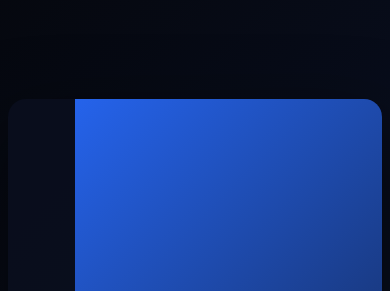
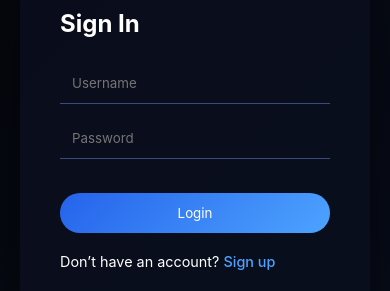
Before and after one commit to emmanuelafadzegit/ocelet, a plain HTML site: page index.html in a window 390 px wide. Shown: the part 71-362 px from the top of the page. Drawn offline with Linux system fonts and the light colour scheme.

Commit message:
Update style.css

```diff
--- a/style.css
+++ b/style.css
@@ -1,20 +1,23 @@
- {
+/* RESET */
+* {
   margin: 0;
   padding: 0;
   box-sizing: border-box;
   font-family: Inter, system-ui, sans-serif;
 }
 
+/* BODY */
 body {
-  height: 100vh;
-  background: linear-gradient(135deg, #05070d, #0b132b);
+  min-height: 100vh;
   display: flex;
   align-items: center;
   justify-content: center;
+  background: linear-gradient(135deg, #05070d, #0b132b);
   color: #fff;
+  padding: 20px;
 }
 
-/* Brand */
+/* BRAND */
 .brand {
   position: absolute;
   top: 24px;
@@ -26,30 +29,29 @@ body {
   color: #4da3ff;
 }
 
-
-
-
-/* Container */
+/* CONTAINER */
 .container {
   width: 920px;
+  max-width: 100%;
   height: 520px;
-  background: rgba(10,15,30,.85);
+  background: rgba(10, 15, 30, 0.85);
   border-radius: 18px;
   overflow: hidden;
   position: relative;
-  box-shadow: 0 30px 80px rgba(0,0,0,.6);
+  box-shadow: 0 30px 80px rgba(0, 0, 0, 0.6);
+  display: flex;
 }
 
-/* Forms */
+/* FORMS */
 .form-box {
-  position: absolute;
   width: 50%;
-  height: 100%;
   padding: 60px;
   display: flex;
   flex-direction: column;
   justify-content: center;
-  transition: all .8s ease;
+  transition: all 0.8s ease;
+  position: relative;
+  z-index: 2;
 }
 
 .form-box h2 {
@@ -71,14 +73,19 @@ body {
   padding: 12px;
   border-radius: 30px;
   border: none;
-  background: linear-gradient(135deg,#2563eb,#4da3ff);
+  background: linear-gradient(135deg, #2563eb, #4da3ff);
   color: white;
   cursor: pointer;
+  transition: transform 0.2s ease;
+}
+
+.form-box button:hover {
+  transform: scale(1.05);
 }
 
 .form-box p {
   margin-top: 20px;
-  font-size: .9rem;
+  font-size: 0.9rem;
 }
 
 .toggle {
@@ -87,43 +94,44 @@ body {
   font-weight: 500;
 }
 
-/* Login position */
+/* LOGIN / SIGNUP */
 .login {
   left: 0;
-  z-index: 2;
 }
 
-/* Signup position (hidden initially) */
 .signup {
   left: 0;
   opacity: 0;
-  z-index: 1;
+  position: absolute;
+  top: 0;
 }
 
-/* Sliding Panel */
+/* PANEL */
 .panel {
   position: absolute;
   right: 0;
   width: 50%;
   height: 100%;
-  background: linear-gradient(135deg,#2563eb,#0f172a);
+  background: linear-gradient(135deg, #2563eb, #0f172a);
   padding: 60px;
   display: flex;
   flex-direction: column;
   justify-content: center;
-  transition: transform .8s ease;
+  transition: transform 0.8s ease;
+  z-index: 1;
 }
 
 .panel h1 {
   font-size: 2.3rem;
 }
+
 .panel p {
   margin-top: 15px;
   line-height: 1.6;
   color: #e0e7ff;
 }
 
-/* === ACTIVE STATE (SWOOP) === */
+/* ACTIVE STATE */
 .container.active .login {
   transform: translateX(100%);
   opacity: 0;
@@ -138,3 +146,31 @@ body {
 .container.active .panel {
   transform: translateX(-100%);
 }
+
+/* RESPONSIVE */
+@media (max-width: 900px) {
+  .container {
+    flex-direction: column;
+    height: auto;
+    padding: 20px;
+  }
+
+  .form-box,
+  .panel {
+    width: 100%;
+    position: relative;
+    padding: 40px 20px;
+  }
+
+  .panel {
+    transform: none !important;
+    margin-top: 20px;
+  }
+
+  .container.active .login,
+  .container.active .signup {
+    transform: none;
+    opacity: 1;
+    position: relative;
+  }
+}
```
